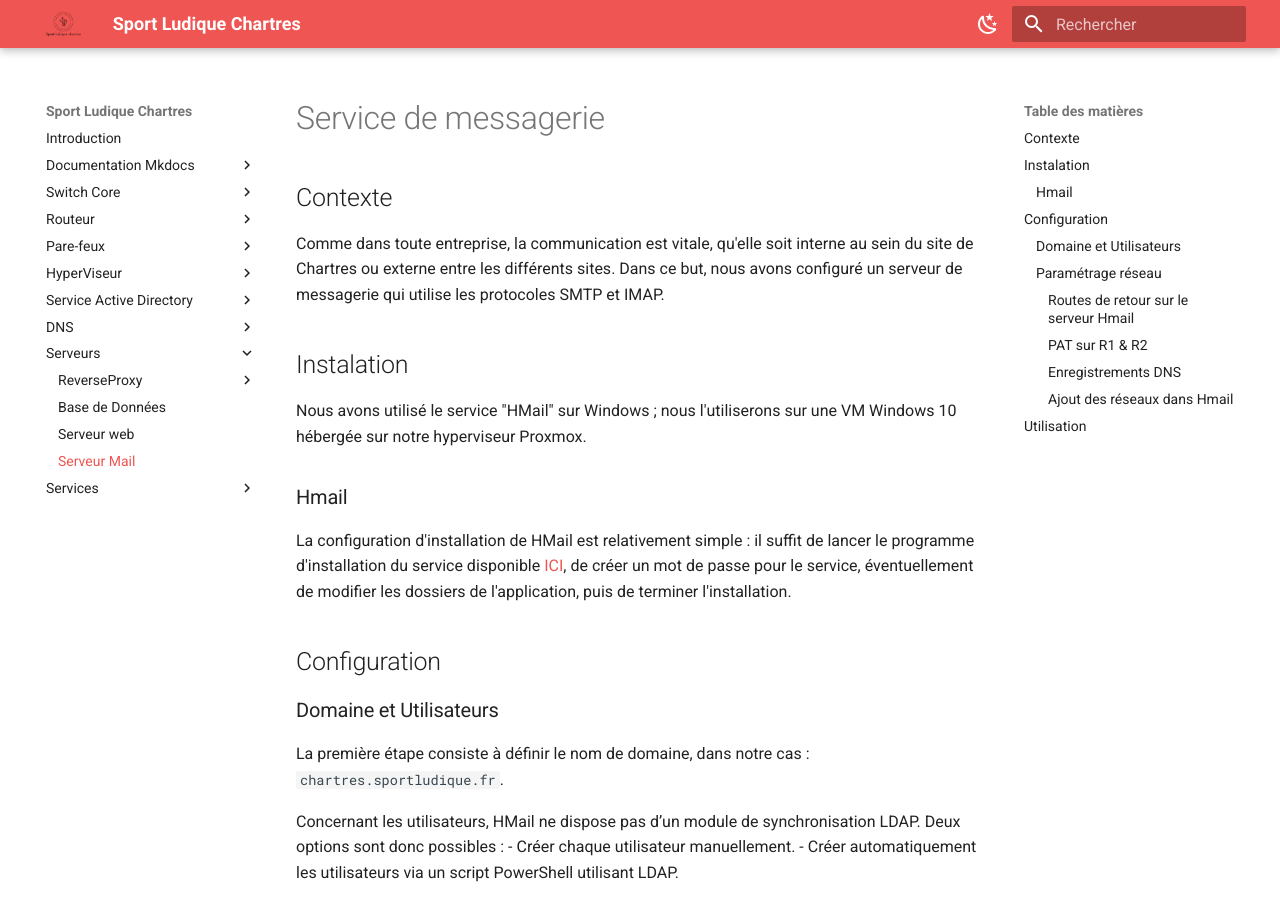
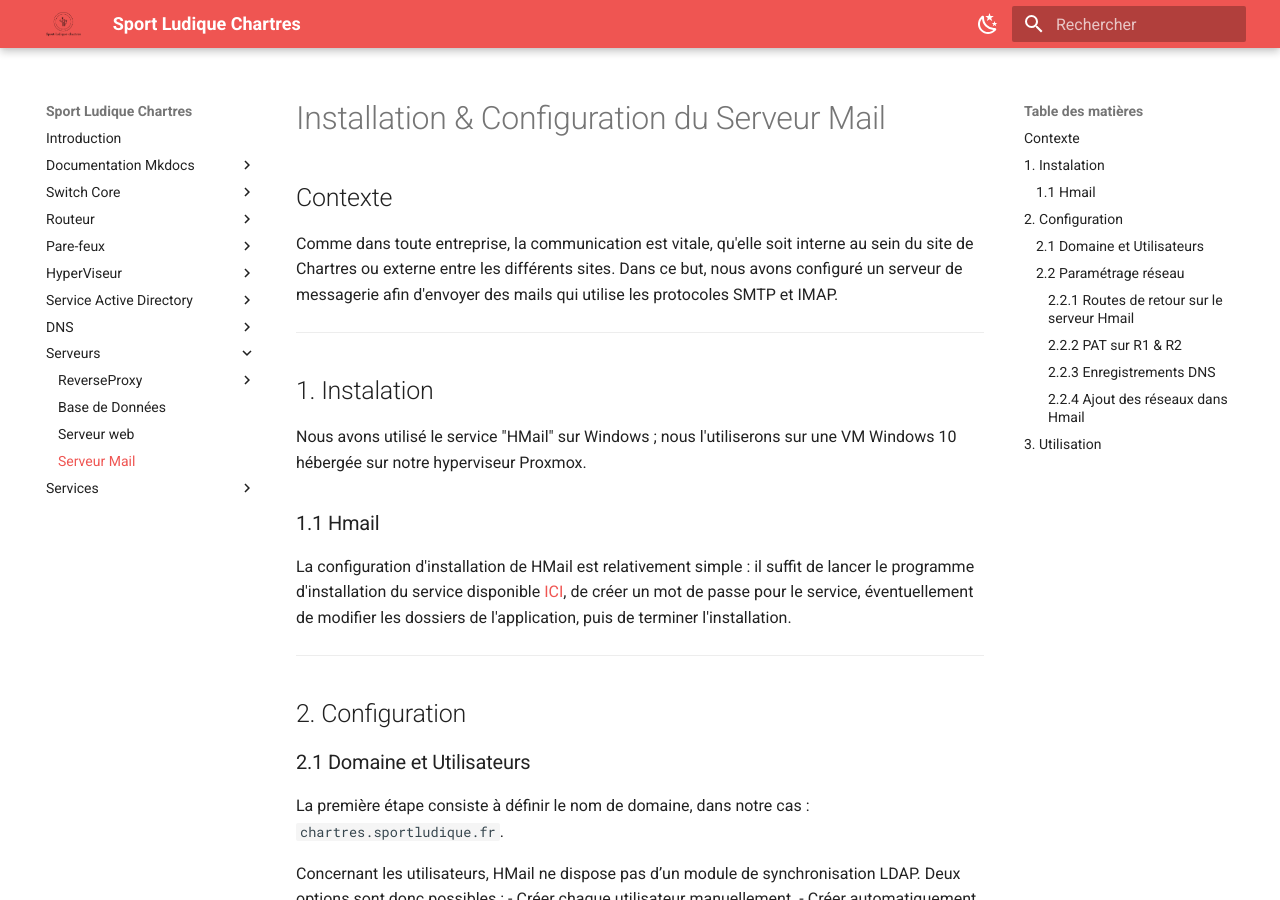
Before and after one commit to Sym-0ne/sport-ludique-Chartres, an MkDocs documentation site: the page built from docs/Serveurs/mail.md, in a window 1280 px wide and 900 px high. Built offline with MkDocs 1.6.1 and Material for MkDocs 9.7.7, drawn with Linux system fonts in a browser that asks for light colours; some of the changed text lies outside the part shown.

Commit message:
modif doc mail

````diff
--- a/docs/Serveurs/mail.md
+++ b/docs/Serveurs/mail.md
@@ -1,21 +1,24 @@
-# Service de messagerie
+# Installation & Configuration du Serveur Mail
 
 ## Contexte
 
-Comme dans toute entreprise, la communication est vitale, qu'elle soit interne au sein du site de Chartres ou externe entre les différents sites. Dans ce but, nous avons configuré un serveur de messagerie qui utilise les protocoles SMTP et IMAP.
+Comme dans toute entreprise, la communication est vitale, qu'elle soit interne au sein du site de Chartres ou externe entre les différents sites. Dans ce but, nous avons configuré un serveur de messagerie afin d'envoyer des mails qui utilise les protocoles SMTP et IMAP.
 
-## Instalation
+---
+
+## 1. Instalation
 
 Nous avons utilisé le service "HMail" sur Windows ; nous l'utiliserons sur une VM Windows 10 hébergée sur notre hyperviseur Proxmox.
 
-### Hmail
+### 1.1 Hmail
 
 La configuration d'installation de HMail est relativement simple : il suffit de lancer le programme d'installation du service disponible [ICI](https://www.hmailserver.com/download), de créer un mot de passe pour le service, éventuellement de modifier les dossiers de l'application, puis de terminer l'installation.
 
+---
 
-## Configuration
+## 2. Configuration
 
-### Domaine et Utilisateurs
+### 2.1 Domaine et Utilisateurs
 La première étape consiste à définir le nom de domaine, dans notre cas : `chartres.sportludique.fr`.
 
 Concernant les utilisateurs, HMail ne dispose pas d’un module de synchronisation LDAP. Deux options sont donc possibles :
@@ -339,8 +342,9 @@ Il peut être intégré au Planificateur de tâches Windows pour une exécution
 </div>
 1. À noter que ce script attribue le mot de passe "azerty" à tous les comptes mail. Ce mot de passe peut évidemment être synchronisé avec les mots de passe de l’Active Directory.
 
+---
 
-### Paramétrage réseau
+### 2.2 Paramétrage réseau
 
 Afin que le serveur SMTP et IMAP puissent joindre et répondre aux connexions des autres réseaux ainsi que des connexions Internet, il faut mettre en place plusieurs choses :
 - Routes de retour sur le serveur HMail
@@ -348,8 +352,9 @@ Afin que le serveur SMTP et IMAP puissent joindre et répondre aux connexions de
 - Enregistrements DNS imap et smtp
 - Ajout des réseaux dans la configuration HMail
 
+---
 
-#### Routes de retour sur le serveur Hmail
+#### 2.2.1 Routes de retour sur le serveur Hmail
 
 Toujours à cause du [stateful inspection](https://sym-0ne.github.io/sport-ludique-Chartres/Pare-feux/stormshield/#7-statefull-inspection), nous devons ajouter des routes de retour sur tout équipement ayant besoin de joindre le LAN.
 
@@ -365,14 +370,18 @@ Itinéraires persistants :
 ===========================================================================
 ```
 
-#### PAT sur R1 & R2
+---
+
+#### 2.2.2 PAT sur R1 & R2
 
 ```
 ip nat inside source static tcp 172.28.62.2 25 183.44.28.1 25 #Règle SMTP
 ip nat inside source static tcp 172.28.62.2 143 183.44.28.1 143 #Règle IMAP
 ```
 
-#### Enregistrements DNS
+---
+
+#### 2.2.3 Enregistrements DNS
 <div class="annotate" markdown>
 Sur la zone **externe** de notre DNS autorité (1)
 </div>
@@ -395,7 +404,9 @@ imap IN A 172.28.62.2
 chartres.sportludique.fr. IN MX 10 smtp.chartres.sportludique.fr.
 ```
 
-#### Ajout des réseaux dans Hmail
+---
+
+#### 2.2.4 Ajout des réseaux dans Hmail
 
 Il faut ajouter les réseaux autorisés à communiquer avec le serveur directement dans la configuration de celui-ci :
 
@@ -403,7 +414,8 @@ Il faut ajouter les réseaux autorisés à communiquer avec le serveur directeme
 
 Il suffit ensuite d’ajouter le réseau client : 172.28.35.0 → 172.28.35.254 et d’augmenter la priorité pour que cette étendue passe au-dessus des autres. Pensez bien à désactiver le SSL/TLS s’il n’est pas utilisé.
 
+---
 
-## Utilisation
+## 3. Utilisation
 
 Côté utilisateur, il suffit de se connecter depuis un client de messagerie, de s’authentifier avec ses identifiants du domaine et d’envoyer des mails !
````
Also changed, not shown: other parts of docs/Serveurs/mail.md (+1 -1 lines).
